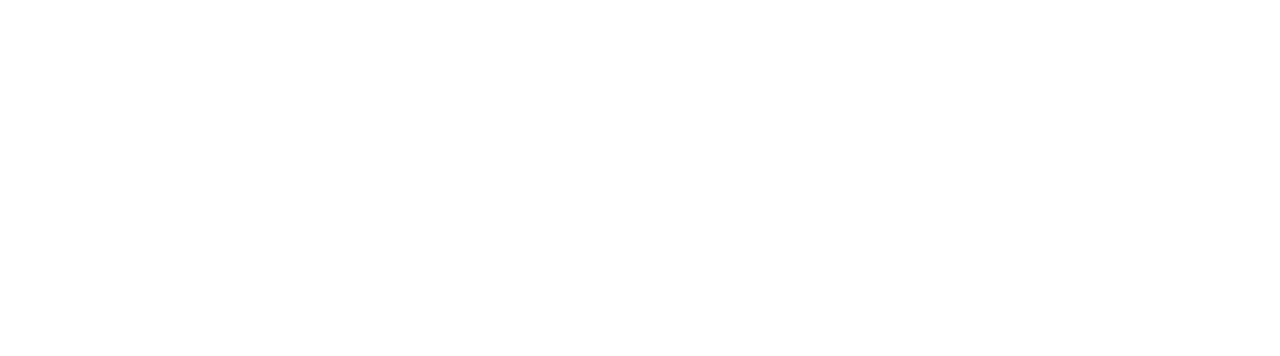
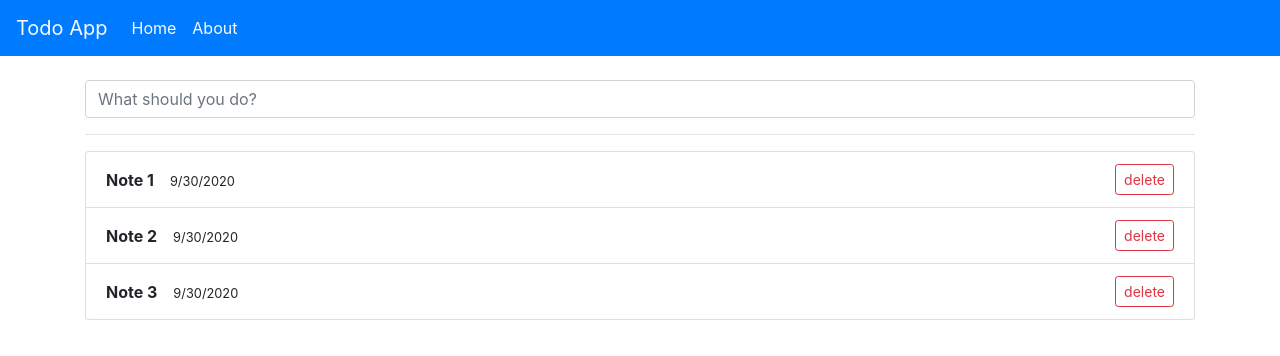
Before and after one commit to PhillJK/todo-react-app, a React (Create React App) app: page / in a window 1280 px wide. Shown: the top 356 px of the page. Built offline with nearby package versions, Linux system fonts and the light colour scheme.

Commit message:
Created Home and About pages and Added 4 components

```diff
--- a/src/App.js
+++ b/src/App.js
@@ -1,12 +1,17 @@
 import React from "react";
 import { BrowserRouter, Route, Switch } from "react-router-dom";
+import Home from "./pages/Home";
+import About from "./pages/About";
+import Navbar from "./components/Navbar";
 
 const App = () => {
   return (
     <BrowserRouter>
+      <Navbar />
       <div className="container pt-4">
         <Switch>
-          <Route />
+          <Route path={"/"} exact component={Home} />
+          <Route path={"/about"} exact component={About} />
         </Switch>
       </div>
     </BrowserRouter>
--- /dev/null
+++ b/src/components/Form.js
@@ -0,0 +1,17 @@
+import React from "react";
+
+const Form = () => {
+  return (
+    <form>
+      <div className="form-group">
+        <input
+          type="text"
+          className="form-control"
+          placeholder="What should you do?"
+        />
+      </div>
+    </form>
+  );
+};
+
+export default Form;
--- /dev/null
+++ b/src/components/Navbar.js
@@ -0,0 +1,23 @@
+import React from "react";
+import { NavLink } from "react-router-dom";
+
+const Navbar = () => (
+  <nav className="navbar navabar-dark navbar-expand-lg bg-primary">
+    <div className="navbar-brand  text-light">Todo App</div>
+
+    <ul className="navbar-nav">
+      <li className="nav-item">
+        <NavLink className="nav-link text-light" to="/" exact>
+          Home
+        </NavLink>
+      </li>
+      <li className="nav-item">
+        <NavLink className="nav-link text-light" to="/about" exact>
+          About
+        </NavLink>
+      </li>
+    </ul>
+  </nav>
+);
+
+export default Navbar;
--- /dev/null
+++ b/src/components/Notes.js
@@ -0,0 +1,22 @@
+import React from "react";
+
+const Notes = ({ notes }) => {
+  return (
+    <ul className="list-group">
+      {notes.map((note) => (
+        <li className="list-group-item note" key={note.id}>
+          <div>
+            <strong>{note.title}</strong>
+            <small>{new Date().toLocaleDateString()}</small>
+          </div>
+
+          <button type="button" className="btn btn-outline-danger btn-sm">
+            delete
+          </button>
+        </li>
+      ))}
+    </ul>
+  );
+};
+
+export default Notes;
--- a/src/index.scss
+++ b/src/index.scss
@@ -1 +1,11 @@
 @import "~bootstrap/scss/bootstrap";
+
+.note {
+  display: flex;
+  justify-content: space-between;
+  align-items: center;
+
+  & small {
+    margin-left: 1rem;
+  }
+}
--- /dev/null
+++ b/src/pages/About.js
@@ -0,0 +1,15 @@
+import React from "react";
+
+const About = () => (
+  <div className="jumbotron">
+    <div className="container">
+      <h1 className="display-4">Simple react todo-app</h1>
+      <p className="lead">
+        This app was created for learning purposes. Technologies used to make
+        the app: React, React-Router, SCSS, Bootstrap, Firebase.
+      </p>
+    </div>
+  </div>
+);
+
+export default About;
--- a/src/pages/Home.js
+++ b/src/pages/Home.js
@@ -0,0 +1,18 @@
+import React, { Fragment } from "react";
+import Form from "../components/Form";
+import Notes from "../components/Notes";
+
+const Home = () => {
+  const notes = new Array(3)
+    .fill("")
+    .map((_, i) => ({ id: i, title: `Note ${i + 1}` }));
+  return (
+    <Fragment>
+      <Form />
+      <hr />
+      <Notes notes={notes} />
+    </Fragment>
+  );
+};
+
+export default Home;
```
Also changed, not shown: src/components/Alert.js (added).
